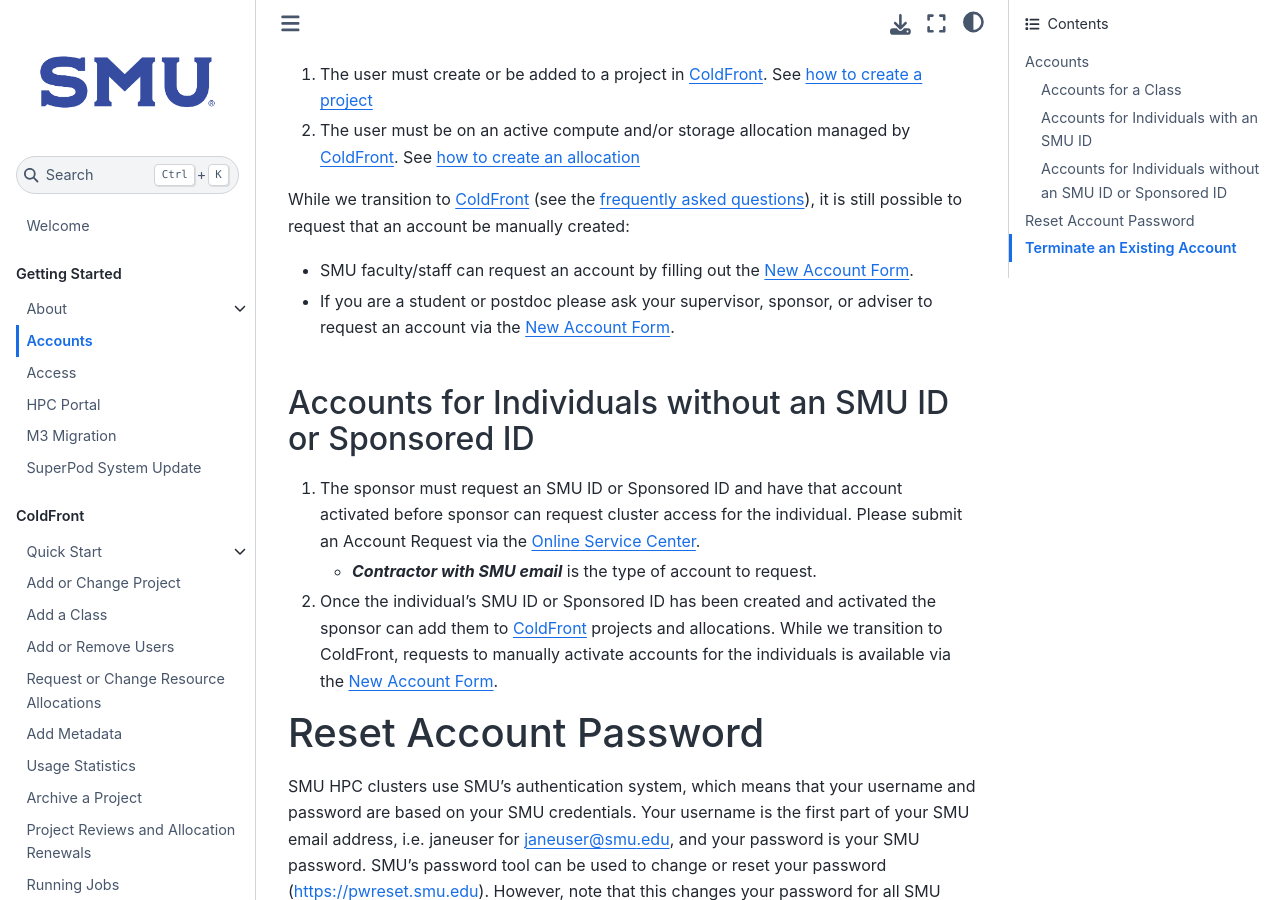
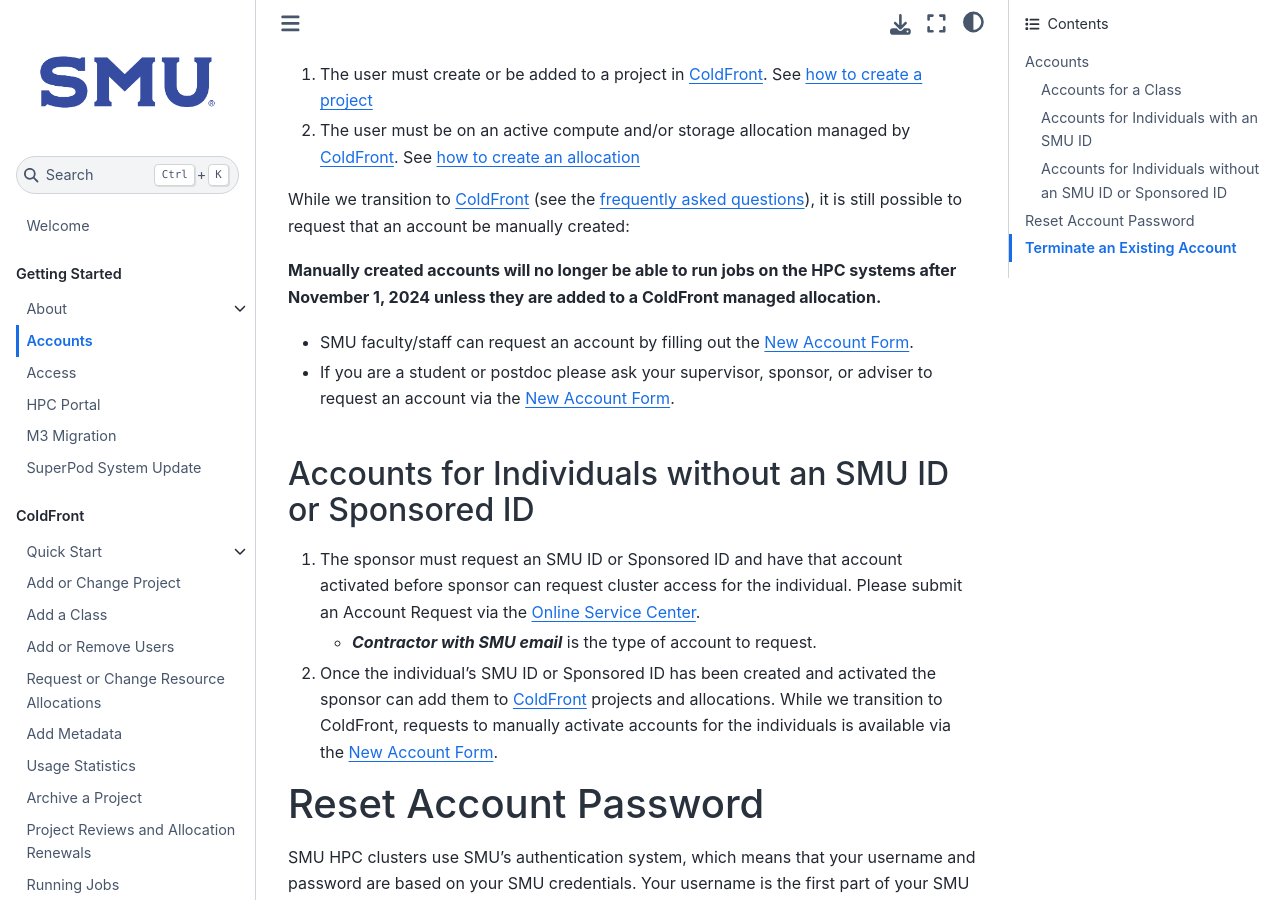
Before and after one commit to SouthernMethodistUniversity/hpc_docs, a Jupyter Book: the page built from docs/accounts.md, in a window 1280 px wide and 900 px high, scrolled down 776 px. Built offline with Jupyter Book 1.0.4 settings and Sphinx 7.4.7 and the Sphinx Book theme 1.1.4, drawn with Linux system fonts in a browser that asks for light colours.

Commit message:
Update accounts.md

```diff
--- a/docs/accounts.md
+++ b/docs/accounts.md
@@ -34,6 +34,8 @@
 
 While we transition to [ColdFront](https://hpcaccess.smu.edu) (see the [frequently asked questions](coldfront/faq.md)), it is still possible to request that an account be manually created:
 
+**Manually created accounts will no longer be able to run jobs on the HPC systems after November 1, 2024 unless they are added to a ColdFront managed allocation.**
+
 - SMU faculty/staff can request an account by filling out the [New
   Account
   Form](https://smu.az1.qualtrics.com/jfe/form/SV_6WIK4HsRuE4N6JL).
```
